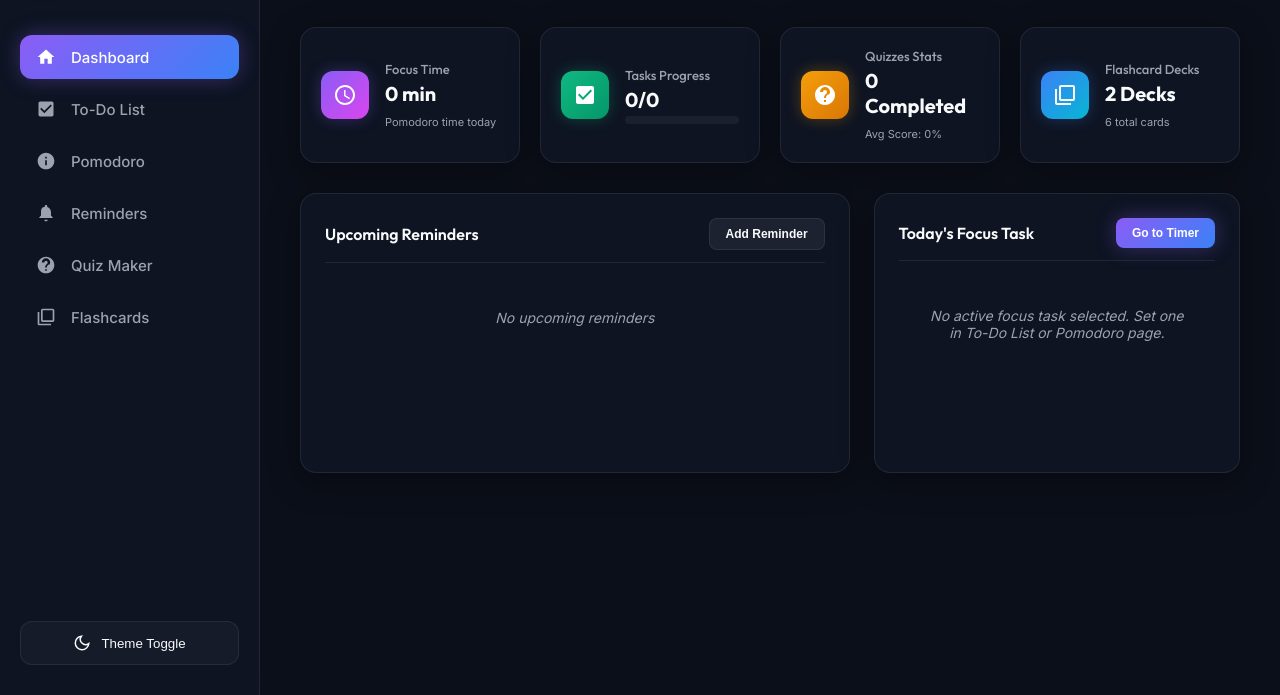
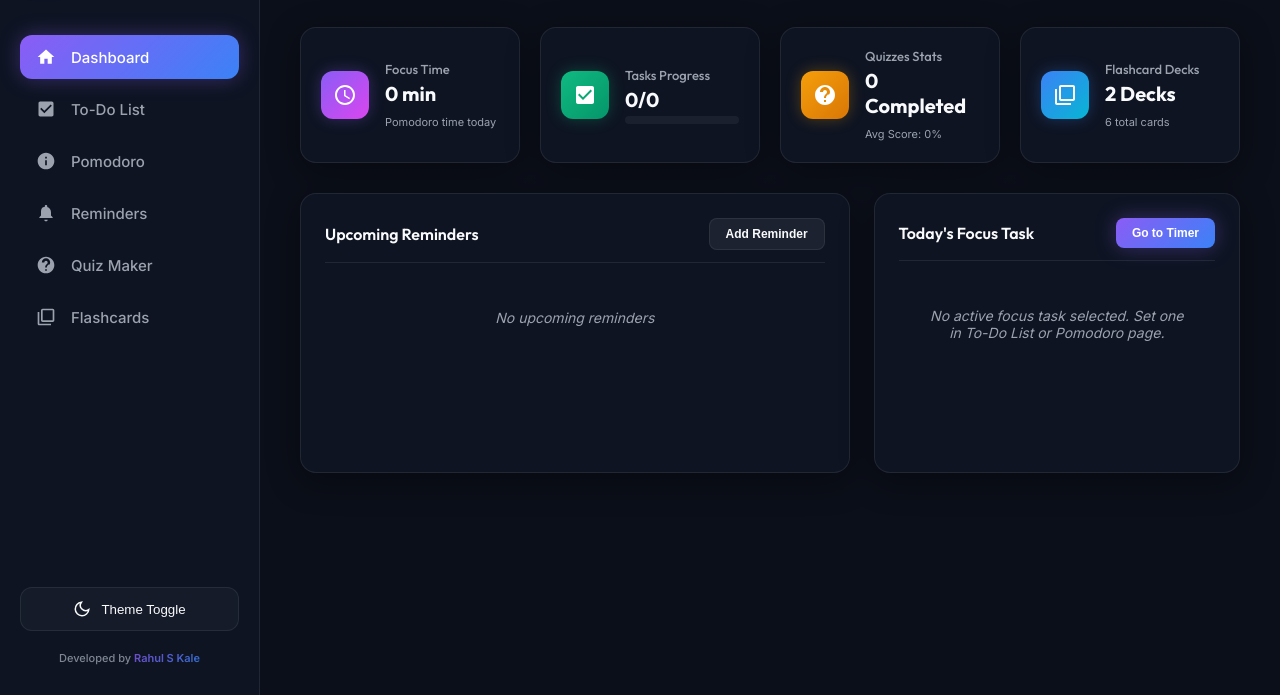
Before and after one commit to RAHULKALEtech/sarthi-studymate, a website: page index.html in a window 1280 px wide. Shown: the part 105-800 px from the top of the page. Drawn offline with Linux system fonts and the light colour scheme.

Commit message:
feat: add developer credit 'Developed by Rahul S Kale' in sidebar footer

```diff
--- a/css/styles.css
+++ b/css/styles.css
@@ -187,6 +187,22 @@ h1, h2, h3, h4, h5, h6 {
   display: flex;
   flex-direction: column;
   gap: 15px;
+}
+
+.developer-credit {
+  font-size: 11px;
+  color: var(--text-secondary);
+  text-align: center;
+  margin-top: 5px;
+  font-weight: 500;
+  opacity: 0.8;
+}
+
+.developer-credit span {
+  font-weight: 600;
+  background: var(--accent-gradient);
+  -webkit-background-clip: text;
+  -webkit-text-fill-color: transparent;
 }
 
 .theme-toggle-btn {
--- a/index.html
+++ b/index.html
@@ -72,6 +72,9 @@
           <svg class="light-icon" style="display:none;" viewBox="0 0 24 24" fill="none" stroke="currentColor" stroke-width="2"><circle cx="12" cy="12" r="5"/><line x1="12" y1="1" x2="12" y2="3"/><line x1="12" y1="21" x2="12" y2="23"/><line x1="4.22" y1="4.22" x2="5.64" y2="5.64"/><line x1="18.36" y1="18.36" x2="19.78" y2="19.78"/><line x1="1" y1="12" x2="3" y2="12"/><line x1="21" y1="12" x2="23" y2="12"/><line x1="4.22" y1="19.78" x2="5.64" y2="18.36"/><line x1="18.36" y1="5.64" x2="19.78" y2="4.22"/></svg>
           <span>Theme Toggle</span>
         </button>
+        <div class="developer-credit">
+          Developed by <span>Rahul S Kale</span>
+        </div>
       </div>
     </aside>
 
```
